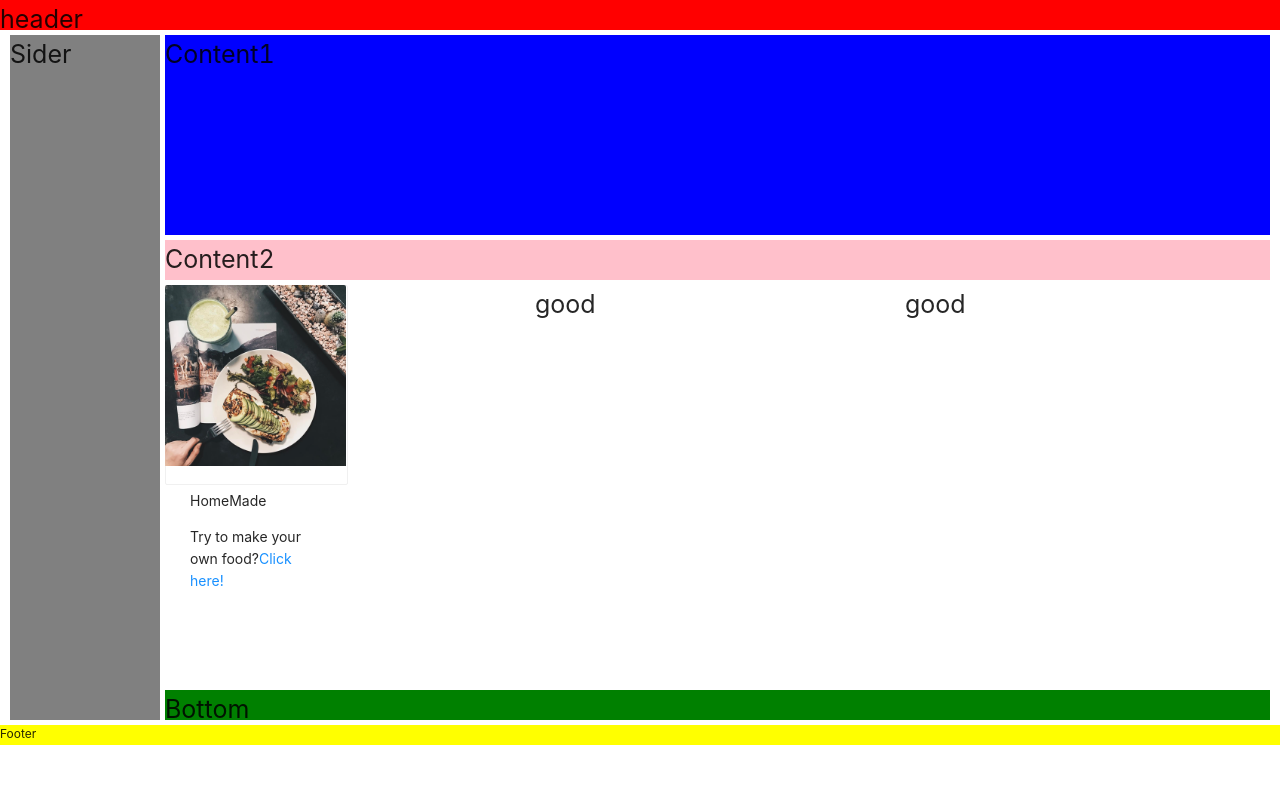
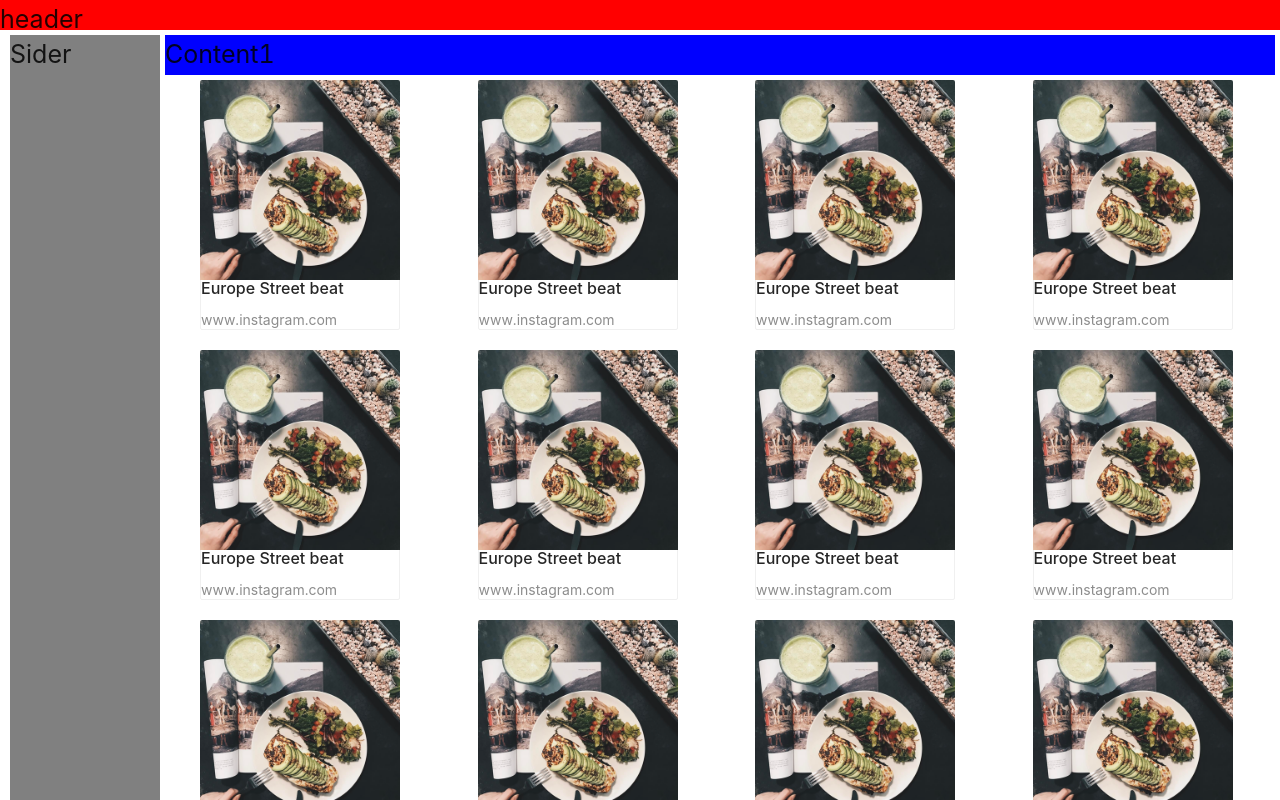
Before and after one commit to b6i0l5l/FoodPlan, a React (Create React App) app: page / in a window 1280 px wide. Shown: the top 800 px of the page. Built offline with nearby package versions, Linux system fonts and the light colour scheme.

Commit message:
b6i0l5l commit
homemade-layout (image)

```diff
--- a/src/App.css
+++ b/src/App.css
@@ -4,38 +4,32 @@
   width: 100vw;
   font-size: 25px;
   display: grid;
-  grid-template-columns: 5px 150px 1fr 1fr 1fr 5px;
-  grid-template-rows: 30px 200px 40px 50% 30px 20px;
+  grid-template-columns: 5px 150px 1fr 5px;
+  grid-template-rows: 30px 40px 1fr 30px 30px;
   position: absolute;
   grid-gap: 5px;
 }
 .Header{
   background-color: Red;
   grid-column-start:1;
-  grid-column-end:7;
+  grid-column-end:6;
   grid-row-start:1;
   grid-row-end:2;
 }
 .Content1{
   background-color: blue;
   grid-column-start:3;
-  grid-column-end:6;
+  grid-column-end:5;
   grid-row-start:2;
   grid-row-end:3;
 }
 .Content2{
-  background-color: pink;
+  display:grid;
+  grid-template-columns: repeat(4,1fr);
   grid-column-start:3;
-  grid-column-end:6;
+  grid-column-end:5;
   grid-row-start:3;
   grid-row-end:4;
-}
-.Content3{
-  background-color: lightblue;
-  grid-column-start:3;
-  grid-column-end:6;
-  grid-row-start:4;
-  grid-row-end:5;
 }
 .Image{
   max-width: 50%;
@@ -46,51 +40,59 @@
   line-height: 1px;
 }
 .ant-card-bordered{
-  width:50% !important;
-  height:50% !important;
+  width:200px !important;
+  height:250px !important;
+  margin-bottom: 20px !important;
+  margin-left: 35px !important;
+}
+.ant-card-body{
+  padding:0px !important;
 }
 .Image1{
+  grid-column-start:1;
+  grid-column-end:2;
+  grid-row-start:1;
+  grid-row-end:2;
+}
+.Image2{
+  grid-column-start:2;
+  grid-column-end:3;
+  grid-row-start:1;
+  grid-row-end:2;
+}
+.Image3{
   grid-column-start:3;
   grid-column-end:4;
-  grid-row-start:4;
-  grid-row-end:5;
+  grid-row-start:1;
+  grid-row-end:2;
 }
-.Image2{
+.Image4{
   grid-column-start:4;
   grid-column-end:5;
-  grid-row-start:4;
-  grid-row-end:5;
+  grid-row-start:1;
+  grid-row-end:2;
 }
-.Image3{
-  grid-column-start:5;
-  grid-column-end:6;
-  grid-row-start:4;
-  grid-row-end:5;
-}
-.ant-card-cover{
-  max-width: 100%;
-  margin-left: 20px;
-}
+
 .Sider{
   background-color:gray;
   grid-column-start:2;
   grid-column-end:3;
   grid-row-start:2;
-  grid-row-end:6;
+  grid-row-end:5;
 }
 .Bottom{
   background-color:green;
   grid-column-start:3;
-  grid-column-end:6;
-  grid-row-start:5;
-  grid-row-end:6;
+  grid-column-end:5;
+  grid-row-start:4;
+  grid-row-end:5;
 }
 .Footer{
   background-color: yellow;
   grid-column-start:1;
-  grid-column-end:7;
-  grid-row-start:6;
-  grid-row-end:7;
+  grid-column-end:6;
+  grid-row-start:5;
+  grid-row-end:6;
   font-size: 12px;
 
 }
--- a/src/App.js
+++ b/src/App.js
@@ -18,37 +18,119 @@ class FoodPlan extends Component{
           Content1
         </div>
         <div class = "Content2">
-          Content2
-        </div>
-        <div class="Image1">
+          <div class = "Image1">
+            <Card
+              hoverable
+              style={{ width: 240 }}
+              cover={<img alt="example" src="homemade.png" />}
+            >
+              <Meta title="Europe Street beat" description="www.instagram.com" />
+            </Card>
+            <Card
+              hoverable
+              style={{ width: 240 }}
+              cover={<img alt="example" src="homemade.png" />}
+            >
+              <Meta title="Europe Street beat" description="www.instagram.com" />
+            </Card>
+            <Card
+              hoverable
+              style={{ width: 240 }}
+              cover={<img alt="example" src="homemade.png" />}
+            >
+              <Meta title="Europe Street beat" description="www.instagram.com" />
+            </Card>
+          </div>
+          <div class = "Image2">
+            <Card
+              hoverable
+              style={{ width: 240 }}
+              cover={<img alt="example" src="homemade.png" />}
+            >
+              <Meta title="Europe Street beat" description="www.instagram.com" />
+            </Card>
+            <Card
+              hoverable
+              style={{ width: 240 }}
+              cover={<img alt="example" src="homemade.png" />}
+            >
+              <Meta title="Europe Street beat" description="www.instagram.com" />
+            </Card>
+            <Card
+              hoverable
+              style={{ width: 240 }}
+              cover={<img alt="example" src="homemade.png" />}
+            >
+              <Meta title="Europe Street beat" description="www.instagram.com" />
+            </Card>
+          </div>
+          <div class = "Image3">
+            <Card
+              hoverable
+              style={{ width: 240 }}
+              cover={<img alt="example" src="homemade.png" />}
+            >
+              <Meta title="Europe Street beat" description="www.instagram.com" />
+            </Card>
+            <Card
+              hoverable
+              style={{ width: 240 }}
+              cover={<img alt="example" src="homemade.png" />}
+            >
+              <Meta title="Europe Street beat" description="www.instagram.com" />
+            </Card><Card
+              hoverable
+              style={{ width: 240 }}
+              cover={<img alt="example" src="homemade.png" />}
+            >
+              <Meta title="Europe Street beat" description="www.instagram.com" />
+            </Card>
+          </div>
           <Card
-            class = "ant-card-cover"
+            hoverable
+            style={{ width: 240 }}
             cover={<img alt="example" src="homemade.png" />}
           >
-            <div class = "Image1-Title">
-              <p>HomeMade</p>
-              <p1>Try to make your own food?</p1>
-              <a>
-                Click here!
-              </a>
-            </div>
+            <Meta title="Europe Street beat" description="www.instagram.com" />
           </Card>
+          <Card
+            hoverable
+            style={{ width: 240 }}
+            cover={<img alt="example" src="homemade.png" />}
+          >
+            <Meta title="Europe Street beat" description="www.instagram.com" />
+          </Card>
+          <div class = "Image4">
+            <Card
+              hoverable
+              style={{ width: 240 }}
+              cover={<img alt="example" src="homemade.png" />}
+            >
+              <Meta title="Europe Street beat" description="www.instagram.com" />
+            </Card>
+            <Card
+              hoverable
+              style={{ width: 240 }}
+              cover={<img alt="example" src="homemade.png" />}
+            >
+              <Meta title="Europe Street beat" description="www.instagram.com" />
+            </Card>
+            <Card
+              hoverable
+              style={{ width: 240 }}
+              cover={<img alt="example" src="homemade.png" />}
+            >
+              <Meta title="Europe Street beat" description="www.instagram.com" />
+            </Card>
+          </div>
         </div>
-        <div class="Image2">
-          good
-        </div>
-        <div class="Image3">
-          good
-        </div>
-
-
-        <div class = "Sider">
+        <div class="Sider">
           Sider
         </div>
-        <div class = "Bottom">
+        <div class="Bottom">
           Bottom
         </div>
-        <div class = "Footer">
+        <div class="Footer">
           Footer
         </div>
       </div>
```
